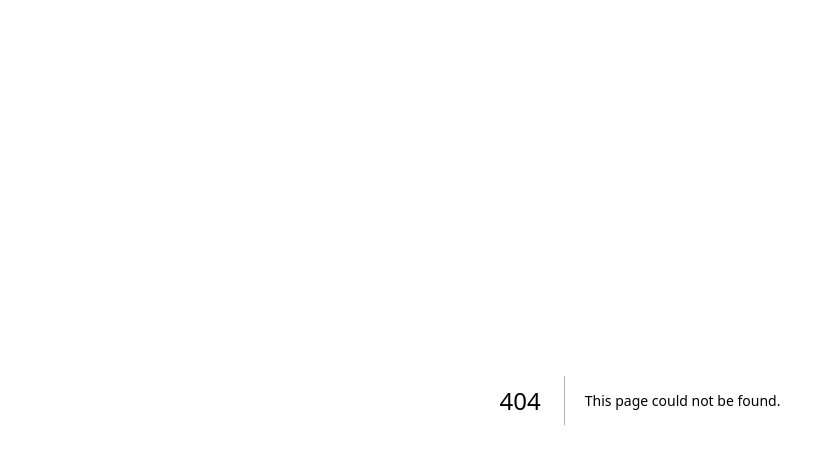
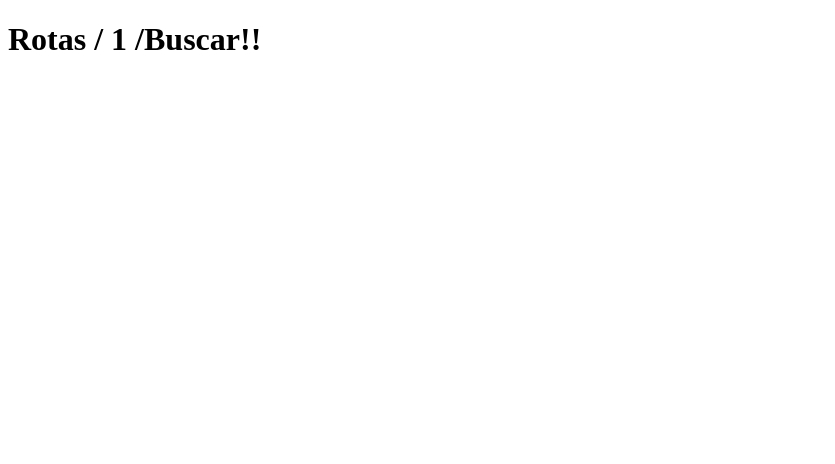
Before and after one commit to filipealvesr2019/next-basico, a Next.js app: page /rotas/1/Buscar in a window 1280 px wide. Before the commit this address had no page. Shown: the top 464 px of the page, without its empty margins (0-835 px from the left). Built offline with nearby package versions, Linux system fonts and the light colour scheme.

Commit message:
Rotas #2

```diff
--- /dev/null
+++ b/src/pages/rotas/[codigo]/Buscar.jsx
@@ -0,0 +1,12 @@
+import { useRouter } from "next/router"
+
+export default function Rotas(){
+    const router = useRouter()
+    const codigo = router.query.codigo
+    return (
+        <div>
+            <h1>  Rotas / {codigo} /Buscar!!</h1>
+
+        </div>
+    )
+}
```
Also changed, not shown: src/pages/rotas/[codigo]/[nome].jsx (added, +13 -0 lines).
